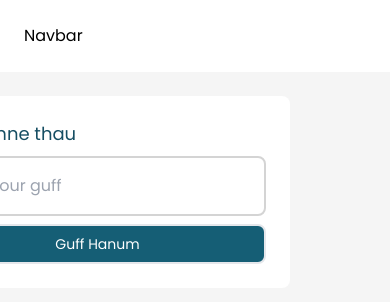
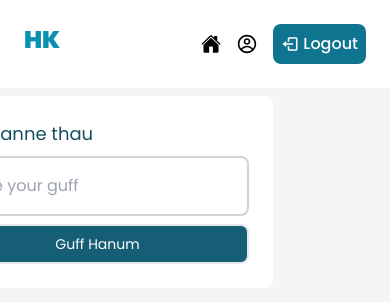
Before and after one commit to sugxt/hamrokuro, a Next.js app: page / in a window 390 px wide. Shown: the top 302 px of the page. Built offline with nearby package versions, Linux system fonts and the light colour scheme; what pocketbase would draw is missing.

Commit message:
fix::Navigation Designs

```diff
--- a/src/app/home/page.tsx
+++ b/src/app/home/page.tsx
@@ -12,7 +12,6 @@ export default function Page() {
   return (
     <div className="w-full pt-10 bg-neutral-100 flex h-auto justify-center items-center p-4">
       <div className="flex flex-col w-1/3 items-center gap-6 justify-center">
-        <LogoutButton />
         <CreatePostCard />
         <ProfileBlock />
       </div>
--- a/src/components/cards/CreatePostCard.tsx
+++ b/src/components/cards/CreatePostCard.tsx
@@ -31,7 +31,7 @@ const CreatePostCard = () => {
   }
 
   return (
-    <div className="flex flex-col p-6 w-96 bg-white rounded-lg gap-2">
+    <div className="flex flex-col p-6 sm:w-[650px] w-[350px] md:w-[400px] bg-white rounded-lg gap-2">
       <h1 className="text-lg text-cyan-900">Guff hanne thau</h1>
       <form className="flex flex-col gap-2" onSubmit={handleSubmit(onSubmit)}>
         <input
--- a/src/components/cards/PostCard.tsx
+++ b/src/components/cards/PostCard.tsx
@@ -21,7 +21,7 @@ const PostCard = ({
     return (
       <div>
         {data.expand ? (
-          <div className="flex flex-col h-auto w-[600px] bg-white rounded-xl gap-2 p-4">
+          <div className="flex flex-col h-auto sm:w-[650px] w-[350px] md:w-[400px] bg-white rounded-xl gap-2 p-4">
             <div className="user-details-block flex flex-row gap-2">
               <div className="image-block w-10 h-10 rounded-full bg-cyan-900 overflow-auto"></div>
               <div className="date-user w-full flex flex-row justify-between">
@@ -62,7 +62,7 @@ const PostCard = ({
   return (
     <div>
       {data.expand ? (
-        <div className="flex flex-col h-auto w-96 bg-white rounded-xl gap-2 p-4">
+        <div className="flex flex-col h-auto sm:w-[650px] w-[350px] md:w-[400px] bg-white rounded-xl  gap-2 p-4">
           <div className="user-details-block flex flex-row gap-2">
             <div className="image-block w-10 h-10 rounded-full bg-cyan-900 overflow-auto"></div>
             <div className="date-user w-full flex flex-row justify-between">
--- a/src/components/navigation/Navbar.tsx
+++ b/src/components/navigation/Navbar.tsx
@@ -1,7 +1,11 @@
-"use client"
+"use client";
 import React from "react";
 import { Poppins } from "next/font/google";
 import { usePathname } from "next/navigation";
+import Link from "next/link";
+import { IoHome } from "react-icons/io5";
+import { CgProfile } from "react-icons/cg";
+import LogoutButton from "../buttons/LogoutButton";
 
 const poppins = Poppins({
   weight: ["100", "200", "300", "400", "500", "600", "700", "800", "900"],
@@ -13,8 +17,33 @@ const Navbar = () => {
   const pathname = usePathname();
 
   return (
-    <div className={`${poppins.className} top-0 fixed md:hidden bg-white w-full p-6`}>
-        Navbar
+    <div
+      className={`${poppins.className} top-0 fixed md:hidden bg-white w-full p-6 flex flex-row justify-between`}
+    >
+      <h1 className="text-2xl font-black text-cyan-600">HK</h1>
+      <div className="flex flex-row gap-4">
+        <Link
+          className={`link ${
+            pathname == "/home"
+              ? "flex flex-row gap-2 items-center text-cyan-700 font-bold text-xl"
+              : "flex flex-row gap-2 items-center font-medium text-black text-xl hover:text-cyan-900"
+          }`}
+          href={"/home"}
+        >
+          <IoHome />
+        </Link>
+        <Link
+          className={`link ${
+            pathname == "/profile"
+              ? "flex flex-row gap-2 items-center justify-center text-cyan-700 font-bold text-xl"
+              : "flex flex-row gap-2 items-center justify-center font-medium text-black text-xl hover:text-cyan-900"
+          }`}
+          href={"/profile"}
+        >
+          <CgProfile />
+        </Link>
+        <LogoutButton />
+      </div>
     </div>
   );
 };
--- a/src/components/navigation/Sidebar.tsx
+++ b/src/components/navigation/Sidebar.tsx
@@ -16,7 +16,7 @@ const Sidebar = () => {
   const pathname = usePathname();
   return (
     <div className={`${poppins.className} left-0 top-0 sticky h-screen max-sm:hidden max-md:hidden`}>
-      <div className="title-links gap-6 flex flex-col items-center p-8 w-96 h-screen bg-white">
+      <div className="title-links gap-6 flex flex-col items-center p-8 w-96 h-full bg-white">
         <h1 className="text-3xl font-black text-cyan-600">HAMROKURO</h1>
         <div className="links flex flex-col gap-4">
           <Link
```
